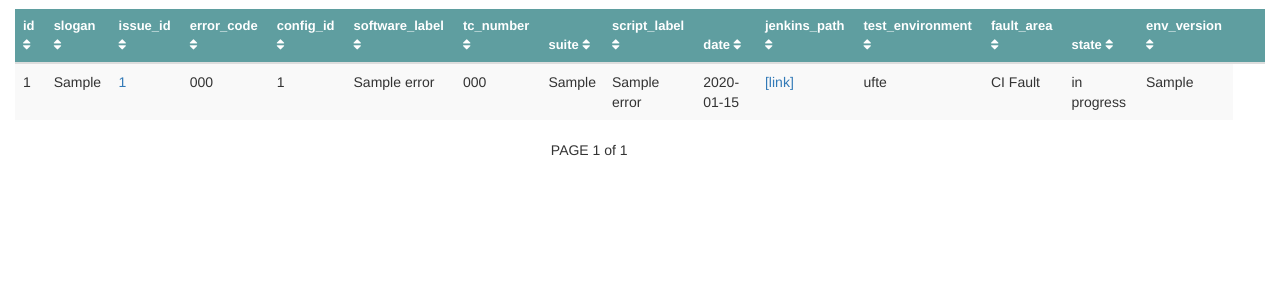
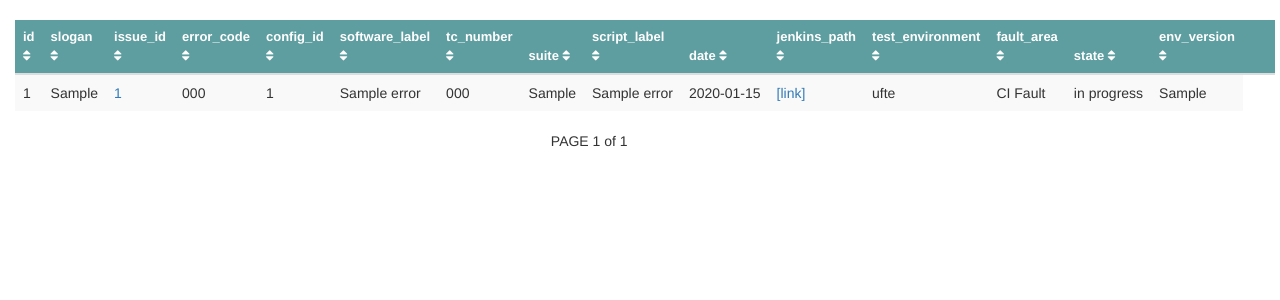
Before and after one commit to dariusz-adler/c-tool, a Django app: page / in a window 1280 px wide. Shown: the part 51-351 px from the top of the page. Run offline with Django 3.2, Linux system fonts and the light colour scheme; tables that the repository leaves empty hold one stand-in row (values such as "Sample post"); some libraries are stand-ins or nearby versions.

Commit message:
new width of table, automatic expansion columns improved

```diff
--- a/errors/templates/errors/base.html
+++ b/errors/templates/errors/base.html
@@ -12,7 +12,7 @@
 
 </head>
 <body>
-<div class="navbar navbar-inverse navbar-fixed-top">
+<div class="navbar navbar-inverse navbar-static-top">
     <div class="container">
 
         <!-- logo -->
@@ -63,7 +63,6 @@
 
     </div>
 </div>
-<br><br><br>
 
 {% block body %}
 {% endblock %}
--- a/errors/templates/errors/index.html
+++ b/errors/templates/errors/index.html
@@ -54,30 +54,30 @@
                     {% for name, value in error.get_fields %}
                         {% if name == 'issue_id' %}
                             {% if value == 'TBD' %}
-                                <td>{{ error.parse_url_address_to_issue_id }}</td>
+                                <td style="max-width: 100px; overflow: hidden; text-overflow: ellipsis; white-space: nowrap;">{{ error.parse_url_address_to_issue_id }}</td>
                             {% else %}
-                                <td><a href="{{ value }}" target="_blank">{{ error.parse_url_address_to_issue_id }}</a></td>
+                                <td style="max-width: 100px; overflow: hidden; text-overflow: ellipsis; white-space: nowrap;"><a href="{{ value }}" target="_blank">{{ error.parse_url_address_to_issue_id }}</a></td>
                             {% endif %}
                         {% elif name == 'jenkins_path' %}
                             {% if value == '' %}
-                                <td></td>
+                                <td style="max-width: 100px; overflow: hidden; text-overflow: ellipsis; white-space: nowrap;"></td>
                             {% else %}
-                                <td><a href="{{ value }}" target="_blank">[link]</a></td>
+                                <td style="max-width: 100px; overflow: hidden; text-overflow: ellipsis; white-space: nowrap;"><a href="{{ value }}" target="_blank">[link]</a></td>
                             {% endif %}
                         {% elif name == 'created_by' %}
                             {% if user.is_authenticated %}
-                                <td>{{ value }}</td>
+                                <td style="max-width: 100px; overflow: hidden; text-overflow: ellipsis; white-space: nowrap;">{{ value }}</td>
                             {% endif %}
                         {% else %}
-                            <td>{{ value }}</td>
+                            <td style="max-width: 100px; overflow: hidden; text-overflow: ellipsis; white-space: nowrap;">{{ value }}</td>
                         {% endif %}
                     {% endfor %}
 
                     {% if user.is_authenticated %}
-                        <td><a href="{% url 'error:create_copy' error.id %}" class="btn btn-default btn-md"
+                        <td style="max-width: 100px; overflow: hidden; text-overflow: ellipsis; white-space: nowrap;"><a href="{% url 'error:create_copy' error.id %}" class="btn btn-default btn-md"
                                role="button">Create copy</a></td>
 
-                        <td><a href="{% url 'error:update' error.id %}" class="btn btn-primary btn-md" role="button">
+                        <td style="max-width: 100px; overflow: hidden; text-overflow: ellipsis; white-space: nowrap;"><a href="{% url 'error:update' error.id %}" class="btn btn-primary btn-md" role="button">
                             <span class="glyphicon glyphicon-transfer" aria-hidden="true"></span> Edit</a>
                         </td>
 
```
